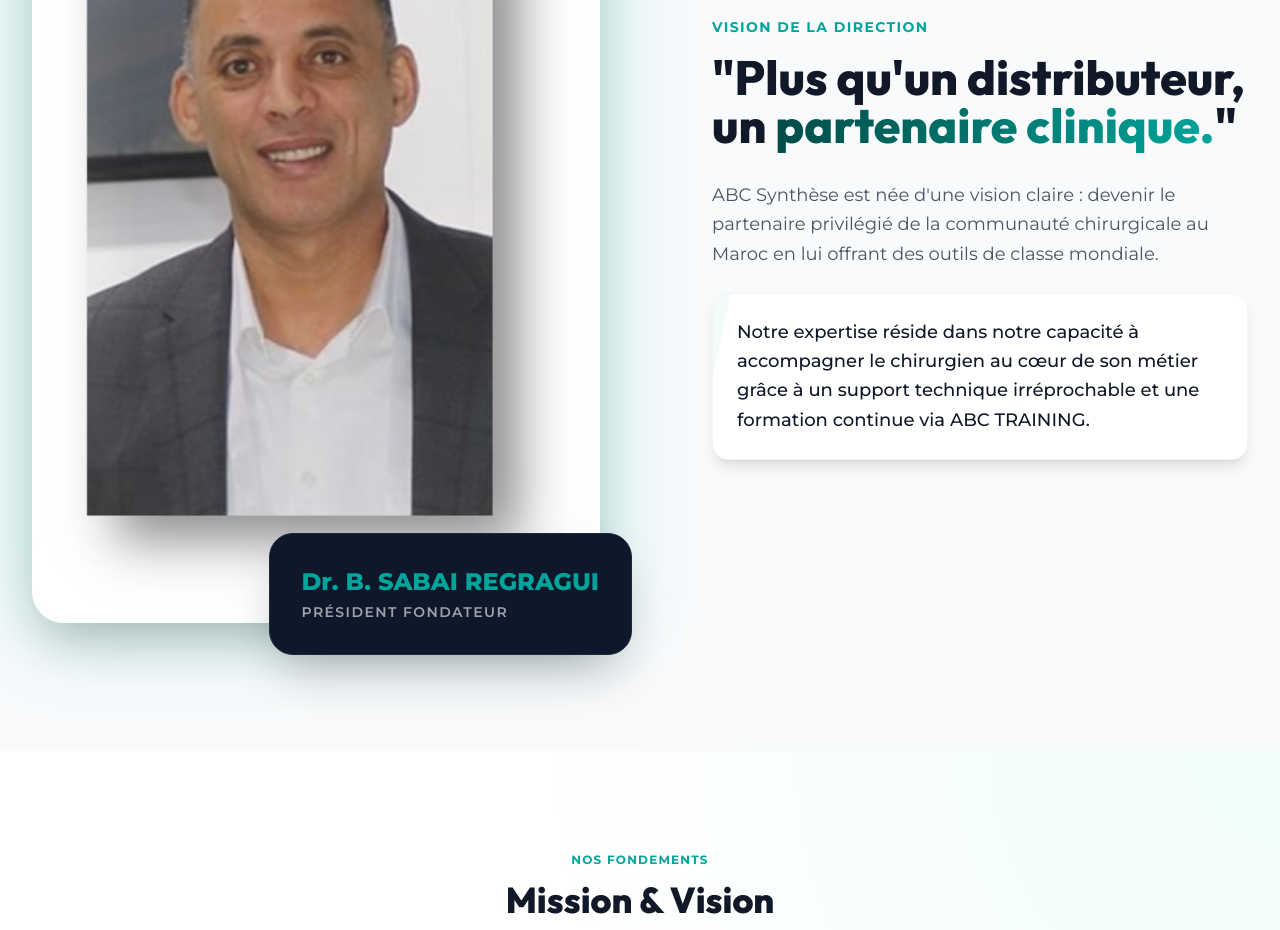
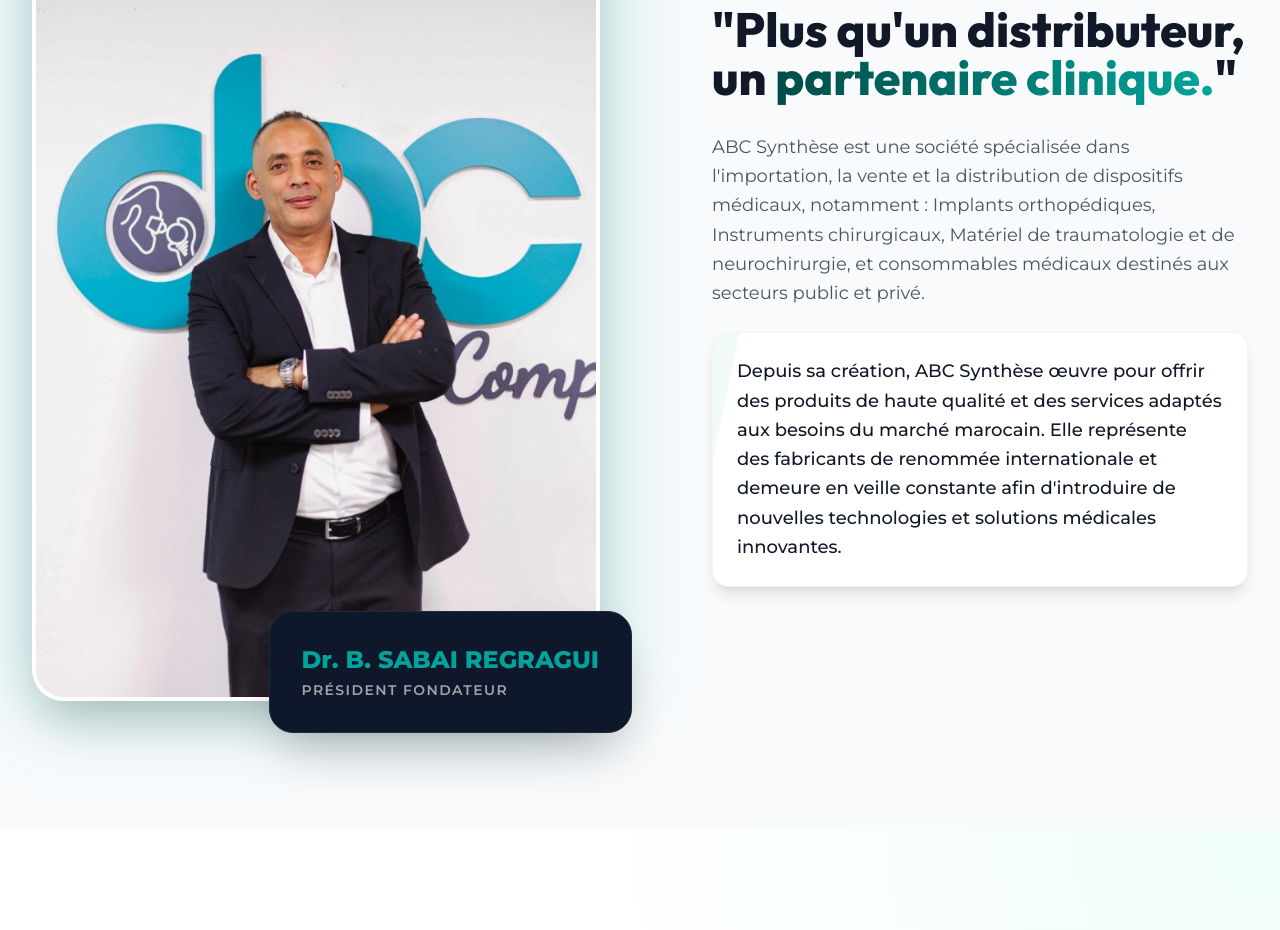
Before and after one commit to paraglow26-cell/dbc, a React (Vite) app: page /a-propos in a window 1280 px wide. Shown: the part 1060-1990 px from the top of the page. Built offline with nearby package versions, Linux system fonts and the light colour scheme; no server answers.

Commit message:
Mise à jour du mot du directeur et de sa photo

```diff
--- a/src/pages/About.tsx
+++ b/src/pages/About.tsx
@@ -211,11 +211,11 @@
               </motion.h2>
               <motion.div variants={staggerContainer} className="space-y-6 text-gray-600 text-lg leading-relaxed">
                 <motion.p variants={fadeInUp}>
-                  ABC Synthèse est née d'une vision claire : devenir le partenaire privilégié de la communauté chirurgicale au Maroc en lui offrant des outils de classe mondiale.
+                  ABC Synthèse est une société spécialisée dans l'importation, la vente et la distribution de dispositifs médicaux, notamment : Implants orthopédiques, Instruments chirurgicaux, Matériel de traumatologie et de neurochirurgie, et consommables médicaux destinés aux secteurs public et privé.
                 </motion.p>
                 <motion.div variants={fadeInUp} className="bg-white p-6 rounded-2xl shadow-lg border border-gray-100 font-medium text-gray-900 relative overflow-hidden group">
                   <div className="absolute inset-0 bg-[#00a49a]/5 transform -skew-x-12 -translate-x-full group-hover:translate-x-0 transition-transform duration-700" />
-                  <p className="relative z-10">Notre expertise réside dans notre capacité à accompagner le chirurgien au cœur de son métier grâce à un support technique irréprochable et une formation continue via ABC TRAINING.</p>
+                  <p className="relative z-10">Depuis sa création, ABC Synthèse œuvre pour offrir des produits de haute qualité et des services adaptés aux besoins du marché marocain. Elle représente des fabricants de renommée internationale et demeure en veille constante afin d'introduire de nouvelles technologies et solutions médicales innovantes.</p>
                 </motion.div>
               </motion.div>
             </div>
```
Also changed, not shown: src/assets/president.jpg.
